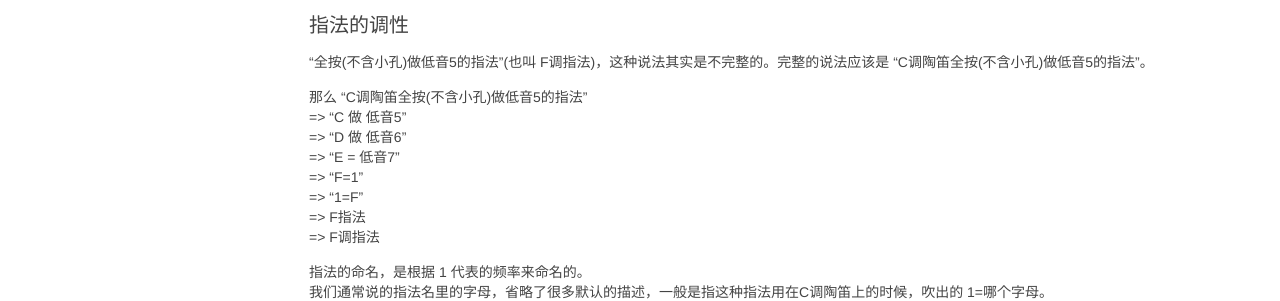
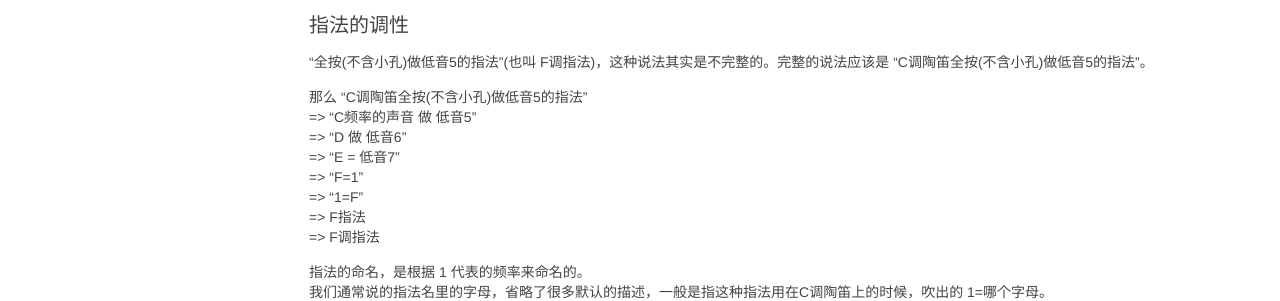
Before and after one commit to playay/playay.github.io, a Jekyll site: the page built from _blogs/2019-05-15-yin-ming-yu-chang-ming.md, in a window 1280 px wide. Shown: the part 1203-1504 px from the top of the page. Built offline with Jekyll 4.4.1, drawn with Linux system fonts in a browser that asks for light colours; comment, search, counter and statistics services are not loaded.

Commit message:
陶笛日记

```diff
--- a/_blogs/2019-05-15-yin-ming-yu-chang-ming.md
+++ b/_blogs/2019-05-15-yin-ming-yu-chang-ming.md
@@ -62,7 +62,7 @@ C调陶笛的C，表示全按(不含小孔)的时候，这个笛子发出的声
 “全按(不含小孔)做低音5的指法”(也叫 F调指法)，这种说法其实是不完整的。完整的说法应该是 “C调陶笛全按(不含小孔)做低音5的指法”。
 
 那么 “C调陶笛全按(不含小孔)做低音5的指法”
-=> “C 做 低音5”
+=> “C频率的声音 做 低音5”
 => "D 做 低音6"
 => "E = 低音7"
 => "F=1"
```
